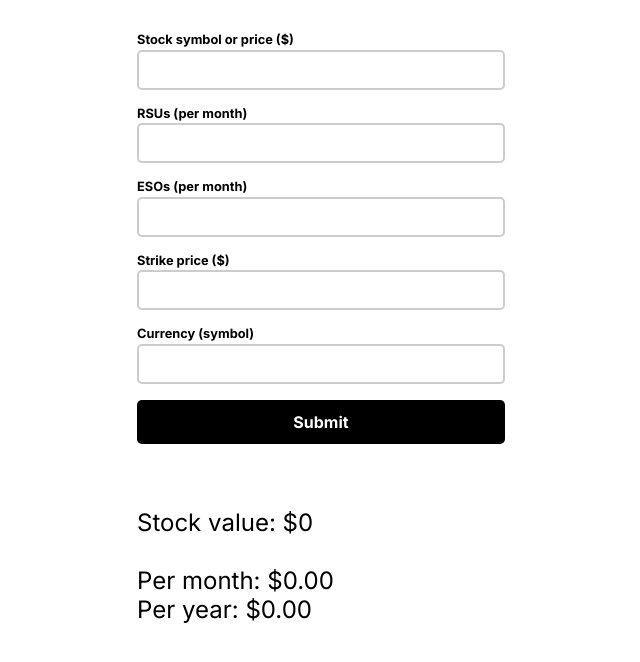
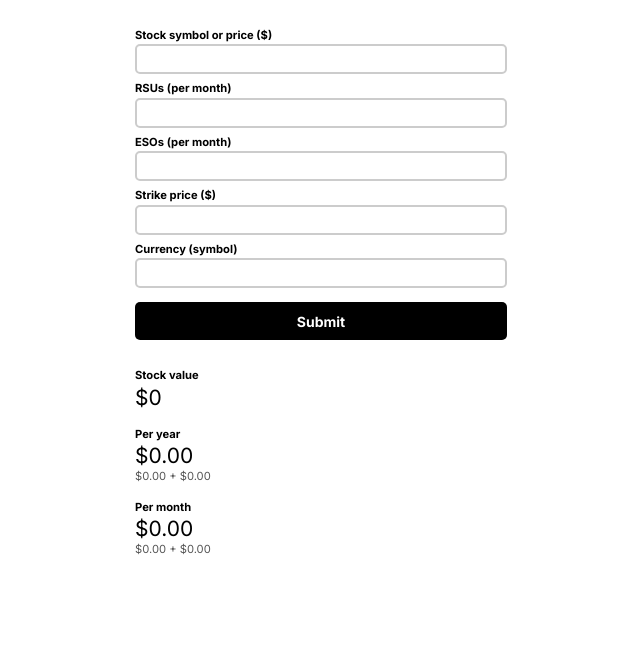
Before and after one commit to dronsfield/dronz-stonks, a Next.js app: page / in a window 1280 px wide. Shown: the top 662 px of the page, without its empty margins (319-959 px from the left). Built offline with nearby package versions, Linux system fonts and the light colour scheme.

Commit message:
update style and show separate rsu/eso values per time period

```diff
--- a/src/app/globals.css
+++ b/src/app/globals.css
@@ -19,7 +19,7 @@ body {
   height: 100%;
   color: var(--text-color);
   font-family: sans-serif;
-  font-size: 16px;
+  font-size: 14px;
 }
 
 #root {
--- a/src/app/page.tsx
+++ b/src/app/page.tsx
@@ -4,12 +4,23 @@ import Button from "@/components/Button";
 import Input from "@/components/Input";
 import { styled } from "styled-components";
 import React from "react";
+import { Label } from "@/components/Label";
 
 const Container = styled.div`
   margin: 1em auto;
   width: 100%;
   max-width: 400px;
   padding: 1em;
+`;
+
+const OutputValue = styled.div`
+  font-size: 1.5em;
+`;
+
+const OutputDetail = styled.div`
+  font-size: 0.8em;
+  opacity: 0.66;
+  margin-top: 0.1em;
 `;
 
 const formConfig = [
@@ -141,8 +152,10 @@ export default function Home() {
         currencyValue *
         Number(eso || 0) *
         (stockValue - Number(strikePrice || 0));
+      const perMonth = rsuValuePerMonth + esoValuePerMonth;
 
-      const perMonth = rsuValuePerMonth + esoValuePerMonth;
+      const rsuValuePerYear = 12 * rsuValuePerMonth;
+      const esoValuePerYear = 12 * esoValuePerMonth;
       const perYear = 12 * perMonth;
 
       const formatter = new Intl.NumberFormat("en-US", {
@@ -150,7 +163,15 @@ export default function Home() {
         currency: currency ? currency.toUpperCase() : "USD",
       });
 
-      return { perMonth, perYear, formatter };
+      return {
+        rsuValuePerMonth,
+        esoValuePerMonth,
+        perMonth,
+        rsuValuePerYear,
+        esoValuePerYear,
+        perYear,
+        formatter,
+      };
     }
   }, [values, isLoading, stockValue, currencyValue]);
 
@@ -167,9 +188,10 @@ export default function Home() {
               />
             );
           })}
+          <div style={{ height: "0.5em" }} />
           <Button type="submit" children="Submit" />
         </form>
-        <div style={{ height: "4em" }} />
+        <div style={{ height: "2em" }} />
         {isLoading ? (
           <div>Loading...</div>
         ) : !outputs ? (
@@ -177,21 +199,29 @@ export default function Home() {
             {asyncError || "Unexpected error calculating outputs"}
           </div>
         ) : (
-          <div style={{ fontSize: "1.5em" }}>
-            <div>Stock value: ${stockValue}</div>
+          <div>
+            <Label>Stock value</Label>
+            <OutputValue>${stockValue}</OutputValue>
             <br />
-            <div>
-              Per month:{" "}
-              {outputs.perMonth !== undefined
-                ? outputs.formatter.format(outputs.perMonth)
-                : "?"}
-            </div>
-            <div>
-              Per year:{" "}
-              {outputs.perYear !== undefined
-                ? outputs.formatter.format(outputs.perYear)
-                : "?"}
-            </div>
+            <Label>Per year</Label>
+            <OutputValue>
+              {outputs.formatter.format(outputs.perYear)}
+            </OutputValue>
+            <OutputDetail>
+              {outputs.formatter.format(outputs.rsuValuePerYear) +
+                " + " +
+                outputs.formatter.format(outputs.esoValuePerYear)}
+            </OutputDetail>
+            <br />
+            <Label>Per month</Label>
+            <OutputValue>
+              {outputs.formatter.format(outputs.perMonth)}
+            </OutputValue>
+            <OutputDetail>
+              {outputs.formatter.format(outputs.rsuValuePerMonth) +
+                " + " +
+                outputs.formatter.format(outputs.esoValuePerMonth)}
+            </OutputDetail>
           </div>
         )}
       </Container>
--- a/src/components/Input.tsx
+++ b/src/components/Input.tsx
@@ -1,20 +1,15 @@
 import { normalizeInput } from "@/lib/mixins";
 import React from "react";
 import { styled } from "styled-components";
+import { Label } from "./Label";
 
 const FormGroup = styled.label`
   display: block;
-  margin-bottom: 1em;
+  margin-bottom: 0.5em;
 
   &:last-child {
     margin-bottom: 0;
   }
-`;
-
-const Label = styled.div`
-  font-weight: bold;
-  font-size: 0.8em;
-  margin-bottom: 0.2em;
 `;
 
 const StyledInput = styled.input`
@@ -22,7 +17,7 @@ const StyledInput = styled.input`
   width: 100%;
   border: 2px solid #ccc;
   border-radius: 5px;
-  padding: 0.5em;
+  padding: 0.33em;
 `;
 
 interface InputProps {
--- /dev/null
+++ b/src/components/Label.tsx
@@ -0,0 +1,7 @@
+import { styled } from "styled-components";
+
+export const Label = styled.div`
+  font-weight: bold;
+  font-size: 0.8em;
+  margin-bottom: 0.2em;
+`;
```
